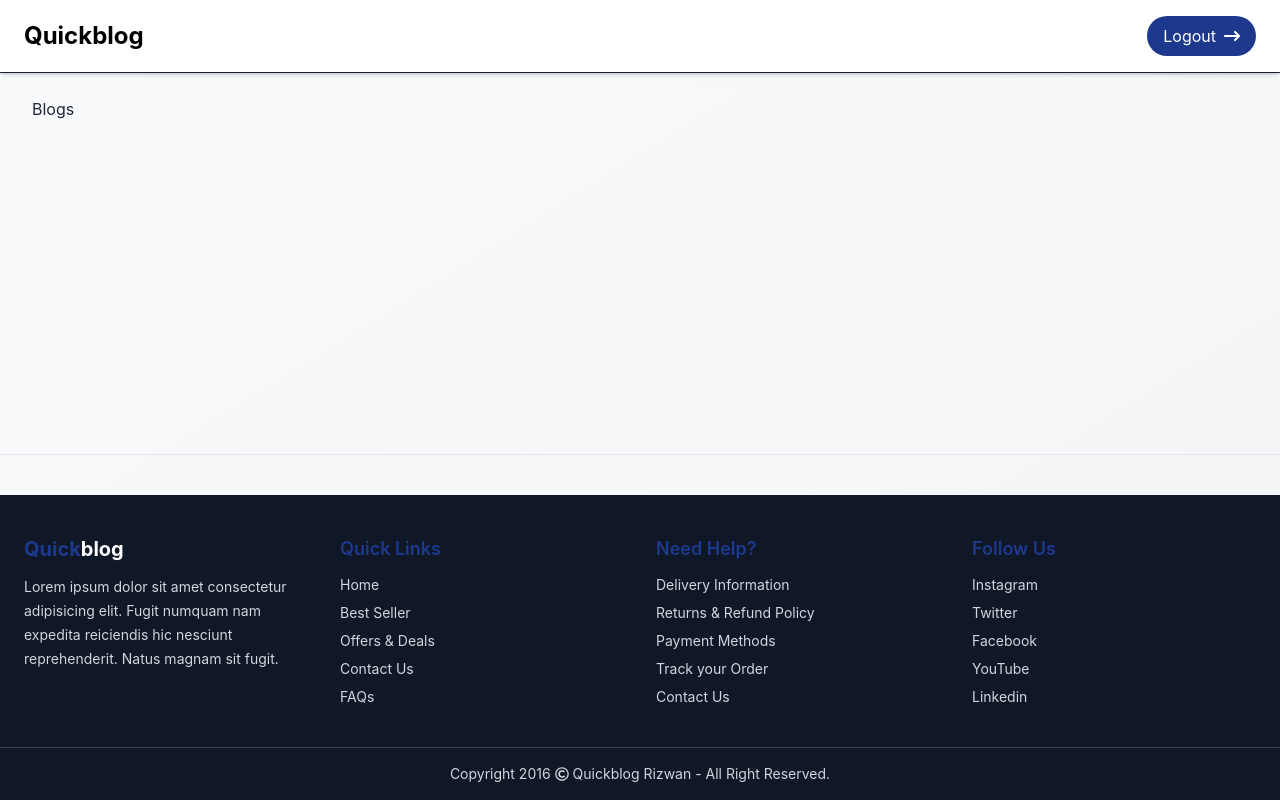
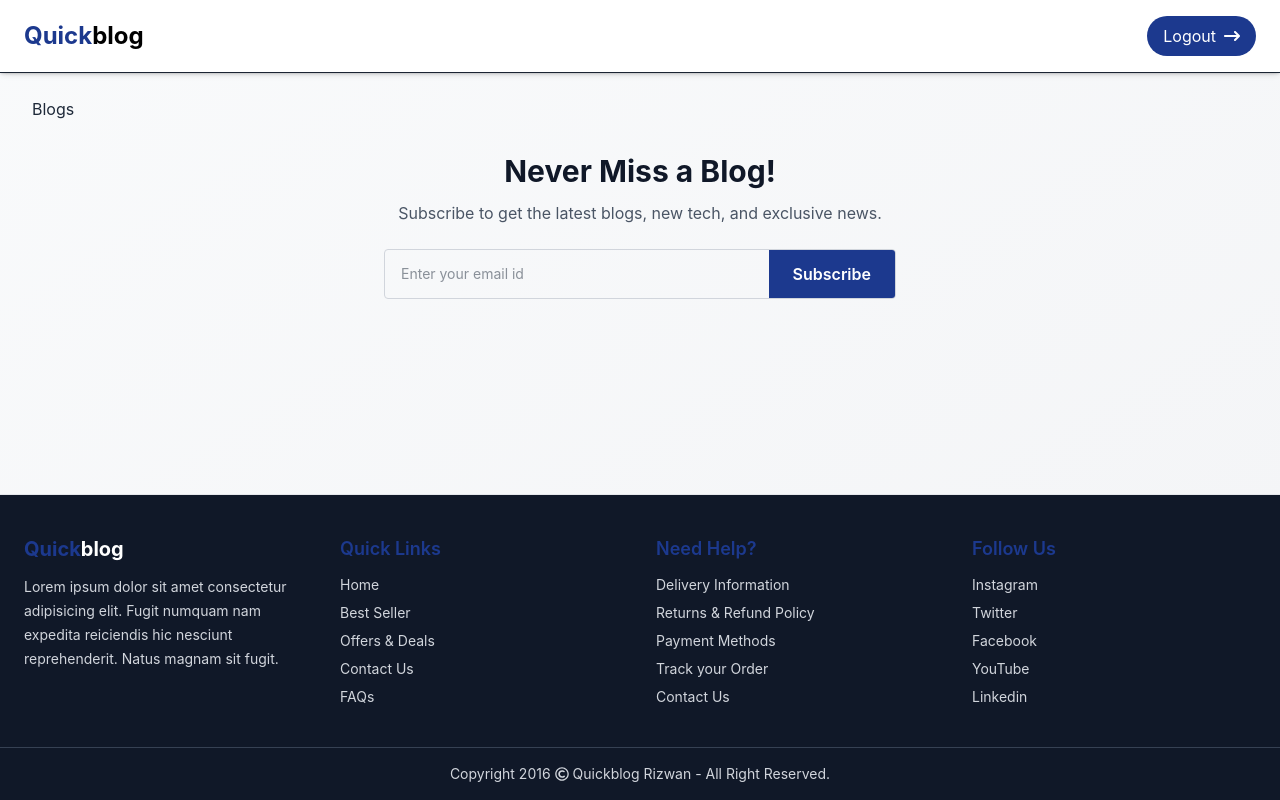
Before and after one commit to RizwanAhmed001/Blog-App, a React (Vite) app in the folder client/: page / in a window 1280 px wide. Built offline with nearby package versions, Linux system fonts and the light colour scheme; sample sign-in values are in the browser's storage.

Commit message:
email subscription component is added

```diff
--- a/client/src/App.jsx
+++ b/client/src/App.jsx
@@ -23,7 +23,7 @@ function App() {
 
       {/* Header */}
       {!hideLayout && (
-        <header className="shadow-sm bg-white/90 backdrop-blur sticky top-0 z-50 border-b">
+        <header className="shadow-sm bg-white/90 backdrop-blur z-50 border-b">
           <Hearder />
         </header>
       )}
--- /dev/null
+++ b/client/src/components/Email.jsx
@@ -0,0 +1,34 @@
+const Email = () => {
+  return (
+    <div className="p-8 max-w-xl mx-auto text-center">
+
+      {/* Heading */}
+      <h2 className="text-2xl md:text-3xl font-bold text-gray-900 mb-3">
+        Never Miss a Blog!
+      </h2>
+
+      {/* Subtitle */}
+      <p className="text-gray-600 mb-6 text-sm md:text-base">
+        Subscribe to get the latest blogs, new tech, and exclusive news.
+      </p>
+
+      {/* Input + Button Combined */}
+      <div className="flex w-full overflow-hidden rounded border border-gray-300">
+
+        <input
+          type="email"
+          name="email"
+          id="email"
+          placeholder="Enter your email id"
+          className="flex-grow px-4 py-3 outline-none text-sm"
+        />
+
+        <button className="px-6 py-3 bg-blue-900 text-white font-semibold hover:bg-blue-800 transition">
+          Subscribe
+        </button>
+      </div>
+    </div>
+  );
+};
+
+export default Email;
--- a/client/src/components/Footer.jsx
+++ b/client/src/components/Footer.jsx
@@ -2,7 +2,7 @@ import { FaRegCopyright } from "react-icons/fa";
 
 const Footer = () => {
   return (
-    <div className="bg-gray-900 text-gray-300 mt-10">
+    <div className="bg-gray-900 text-gray-300">
 
       {/* Top Section */}
       <div className="max-w-7xl mx-auto px-6 py-10 grid grid-cols-1 sm:grid-cols-2 md:grid-cols-4 gap-8">
--- a/client/src/components/Hearder.jsx
+++ b/client/src/components/Hearder.jsx
@@ -27,7 +27,7 @@ const Hearder = () => {
   return (
     <div className="flex items-center justify-between px-6 py-4 bg-white shadow-md">
       <h1 className="text-2xl font-bold text-black cursor-pointer">
-        Quickblog
+        <span className="text-blue-900">Quick</span>blog
       </h1>
 
       <div>
--- a/client/src/pages/Blogs.jsx
+++ b/client/src/pages/Blogs.jsx
@@ -1,5 +1,6 @@
 import { useContext, useEffect } from "react"
 import BlogContext from "../context/BlogContext"
+import Email from "../components/Email";
 
 const Blogs = () => {
 
@@ -13,6 +14,8 @@ const Blogs = () => {
   return (
     <div>
       Blogs
+
+      <Email />
     </div>
   )
 }
```
Also changed, not shown: 10 other files (tests, documents, lock files or other folders).
